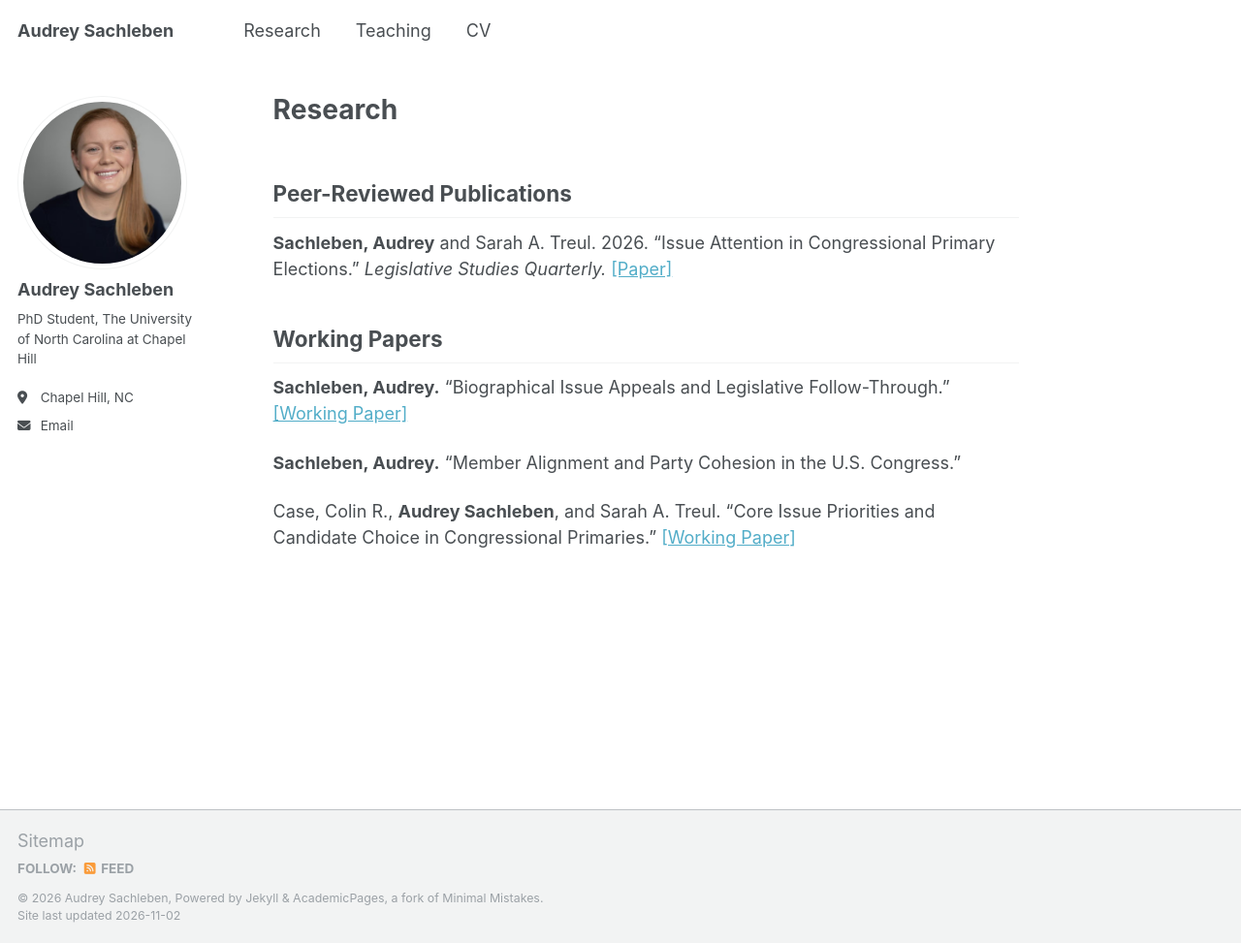
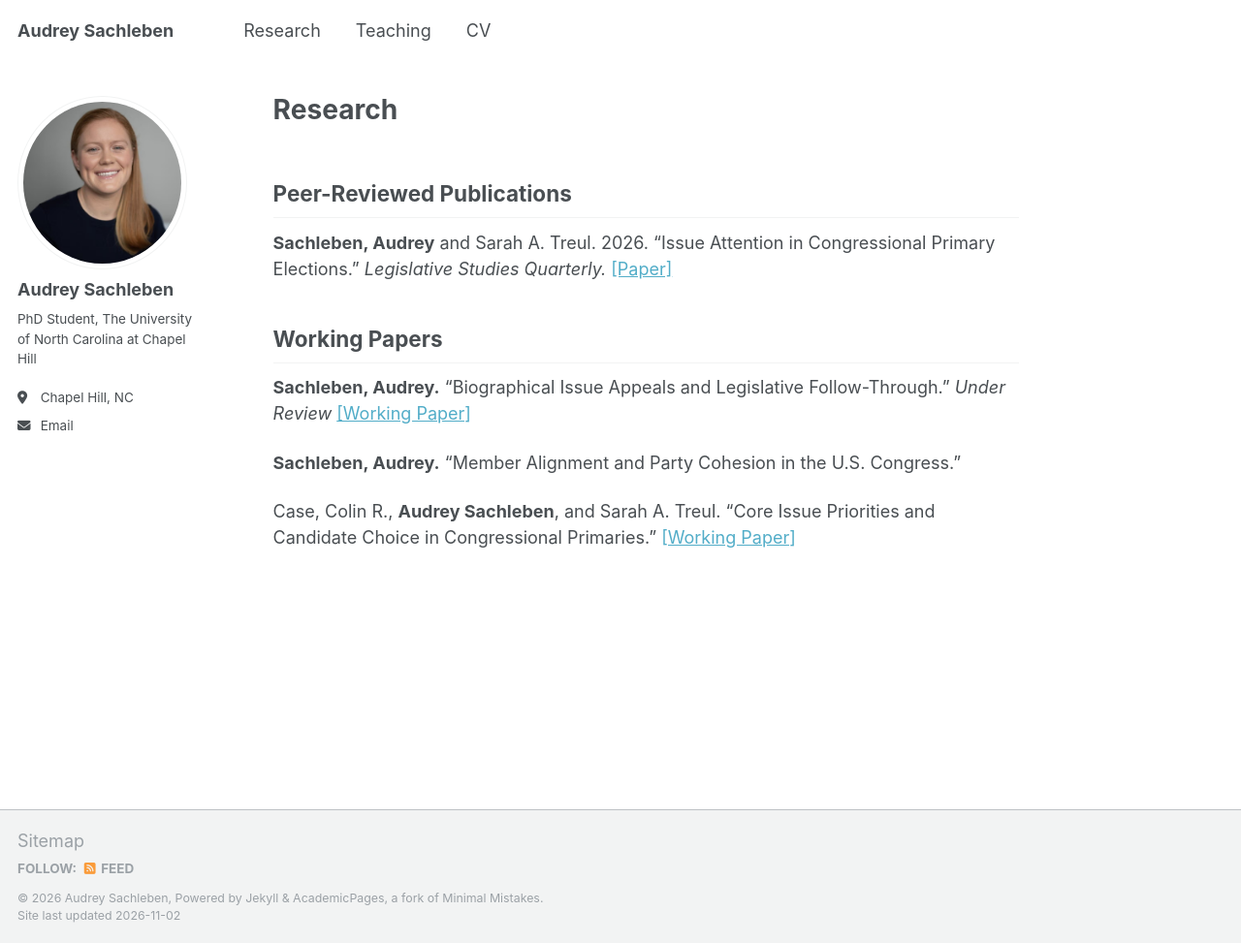
Before and after one commit to asachleben/asachleben.github.io, a Jekyll site: the page built from _pages/research.md, in a window 1280 px wide and 973 px high. Shown: the whole window at 97% size. Built offline with Jekyll 4.4.1, drawn with Linux system fonts in a browser that asks for light colours; a script that is not in the unit is left out.

Commit message:
Revise working paper status and link
Updated the status of a working paper and corrected the link.

```diff
--- a/_pages/research.md
+++ b/_pages/research.md
@@ -10,7 +10,7 @@ author_profile: true
 
 ## Working Papers
 
-**Sachleben, Audrey.** "Biographical Issue Appeals and Legislative Follow-Through."  [[Working Paper]](/files/BIA_october5.pdf)
+**Sachleben, Audrey.** "Biographical Issue Appeals and Legislative Follow-Through." *Under Review* [[Working Paper]](/files/BIA_sachleben.pdf)
 
 **Sachleben, Audrey.** "Member Alignment and Party Cohesion in the U.S. Congress."
 
```
